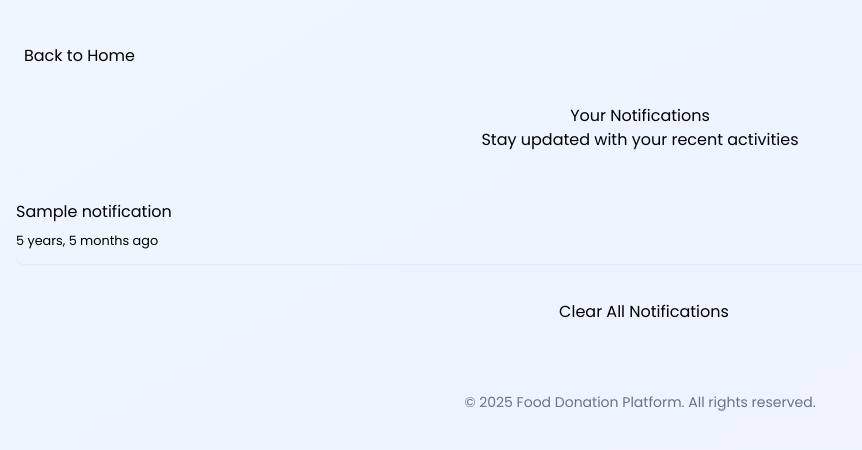
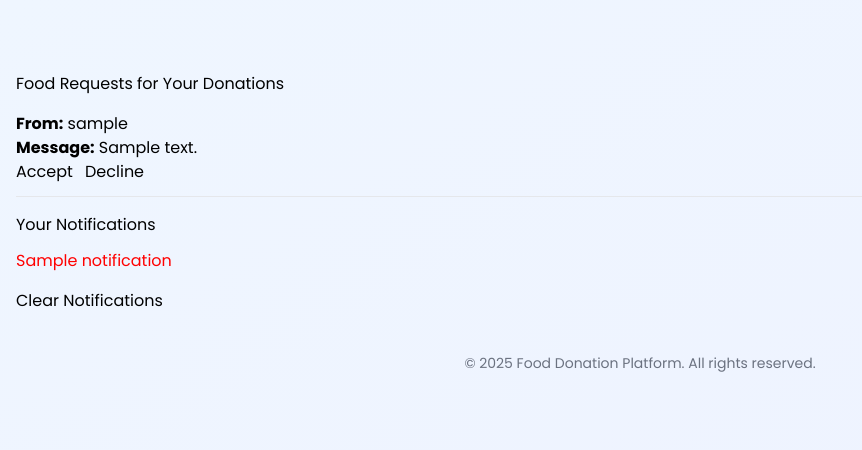
Before and after one commit to Shiva-Manda/Food_Donation, a Django app: template templates/donateapp/see_notification.html in a window 1280 px wide. Shown: the top 450 px of the page, without its empty margins (0-862 px from the left). Run offline with Django 3.2, Linux system fonts and the light colour scheme; the template is opened without the code that fills it: most values are stand-ins (such as "Sample title", 1, 10 or a date in 2020); some libraries are stand-ins or nearby versions.

Commit message:
Update see_notification.html

```diff
--- a/templates/donateapp/see_notification.html
+++ b/templates/donateapp/see_notification.html
@@ -1,94 +1,50 @@
 <!DOCTYPE html>
 {% extends 'donateapp/base.html' %}
-{% load static %}
+{% load crispy_forms_tags %}
 
 {% block content %}
-<div class="container py-5">
-  <!-- Back button -->
-  <a href="{% url 'home_authenticated' %}" class="btn btn-outline-primary mb-4">
-    <i class="fas fa-arrow-left mr-2"></i> Back to Home
-  </a>
+<br><br>
 
-  <!-- Notification Header -->
-  <div class="text-center mb-5">
-    <div class="d-inline-block bg-primary bg-opacity-10 p-3 rounded-circle mb-3">
-      <i class="fas fa-bell fa-2x text-primary"></i>
-    </div>
-    <h2 class="fw-bold text-primary">Your Notifications</h2>
-    <p class="text-muted">Stay updated with your recent activities</p>
-  </div>
-
-  <!-- Notification Cards -->
-  <div class="row justify-content-center">
-    <div class="col-lg-8">
-      {% if notifications %}
-        <div class="notification-list">
-          {% for notification in notifications %}
-          <div class="card shadow-sm mb-3 border-0 rounded-lg notification-card">
-            <div class="card-body py-3">
-              <div class="d-flex align-items-start">
-                <div class="me-3">
-                  <div class="bg-{% if 'accepted' in notification.notification %}success{% elif 'declined' in notification.notification %}danger{% else %}info{% endif %} bg-opacity-10 p-2 rounded-circle">
-                    <i class="fas fa-{% if 'accepted' in notification.notification %}check-circle{% elif 'declined' in notification.notification %}times-circle{% else %}info-circle{% endif %} text-{% if 'accepted' in notification.notification %}success{% elif 'declined' in notification.notification %}danger{% else %}info{% endif %}"></i>
-                  </div>
-                </div>
-                <div class="flex-grow-1">
-                  <h5 class="mb-1">{{ notification.notification }}</h5>
-                  <small class="text-muted">{{ notification.created_at|timesince }} ago</small>
-                </div>
-              </div>
+<!-- Section 1: Show Food Requests if User is a Donor -->
+{% if requests %}
+  <div class="container">
+    <h3 class="text-primary mb-4">Food Requests for Your Donations</h3>
+    {% for req in requests %}
+      <div class="card my-3">
+        <div class="card-body">
+          <p><strong>From:</strong> {{ req.user.username }}</p>
+          <p><strong>Message:</strong> {{ req.any_message }}</p>
+          <form method="POST">
+            {% csrf_token %}
+            <input type="hidden" name="request_id" value="{{ req.id }}">
+            <button name="action" value="accept" class="btn btn-success mr-2">Accept</button>
+            <button name="action" value="decline" class="btn btn-danger">Decline</button>
+          </form>
         </div>
       </div>
     {% endfor %}
   </div>
+{% endif %}
 
-        <!-- Clear Notifications Button -->
-        <div class="text-center mt-4">
+<!-- Section 2: Notifications (for any user) -->
+<hr>
+<div class="container mt-4">
+  <h3 class="text-info mb-3">Your Notifications</h3>
+
+  {% if notifications %}
+    <ol>
+      {% for notification in notifications %}
+        <li><h5><span style="color:red;">{{ notification.notification }}</span></h5></li>
+      {% endfor %}
+    </ol>
+
     <form method="post">
       {% csrf_token %}
-            <button type="submit" class="btn btn-primary px-4 py-2">
-              <i class="fas fa-trash-alt mr-2"></i> Clear All Notifications
-            </button>
+      <button type="submit" class="btn btn-success mt-4">Clear Notifications</button>
     </form>
-        </div>
   {% else %}
-        <!-- Empty State -->
-        <div class="text-center py-5">
-          <div class="bg-light p-4 rounded-circle d-inline-block mb-3">
-            <i class="fas fa-bell-slash fa-3x text-muted"></i>
-          </div>
-          <h4 class="text-muted">No Notifications Yet</h4>
-          <p class="text-muted">You'll see important updates here when available</p>
-        </div>
+    <h5 class="text-danger mt-5">No notification found!!</h5>
   {% endif %}
 </div>
-  </div>
-</div>
 
-<style>
-  .notification-card {
-    transition: all 0.3s ease;
-    border-left: 4px solid var(--bs-primary);
-  }
-  .notification-card:hover {
-    transform: translateY(-2px);
-    box-shadow: 0 5px 15px rgba(0, 0, 0, 0.1);
-  }
-  .notification-list {
-    max-height: 500px;
-    overflow-y: auto;
-    padding-right: 10px;
-  }
-  /* Custom scrollbar */
-  .notification-list::-webkit-scrollbar {
-    width: 5px;
-  }
-  .notification-list::-webkit-scrollbar-track {
-    background: #f1f1f1;
-  }
-  .notification-list::-webkit-scrollbar-thumb {
-    background: #888;
-    border-radius: 10px;
-  }
-</style>
 {% endblock %}
```
Lines whose indentation alone changed are shown as unchanged.
